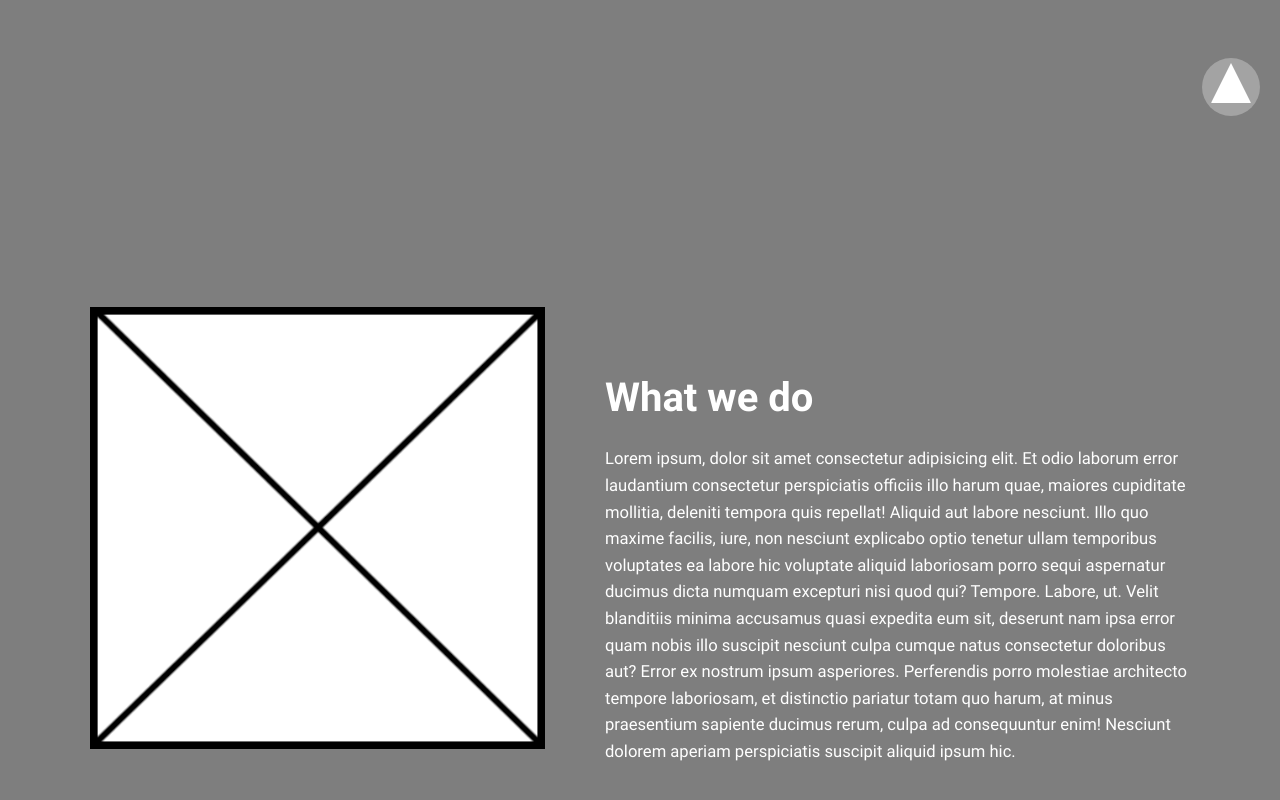
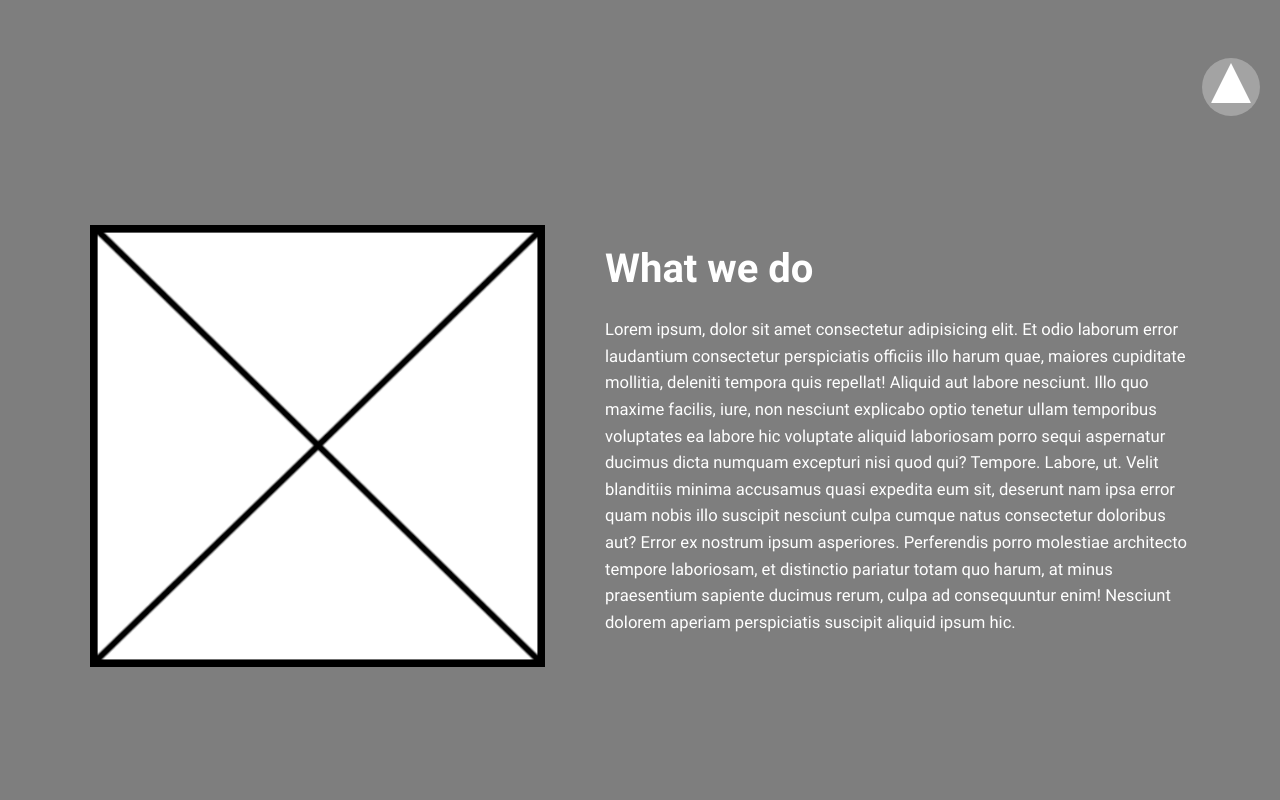
Before and after one commit to S-Kozachuk/adaptive-template, a plain HTML site: page index.html in a window 1280 px wide. Shown: the part 654-1454 px from the top of the page. After the commit the page ends 1343 px from the top, so only its background shows below. Drawn offline with Linux system fonts and the light colour scheme.

Commit message:
1200p/Removed the vertical indents in .our-work__text

```diff
--- a/sass/sections/_our-work.sass
+++ b/sass/sections/_our-work.sass
@@ -36,8 +36,6 @@
 
 	@media (min-width: 1200px)
 		margin-left: 6rem
-		padding-top: 14.5rem
-		padding-bottom: 5rem
 		max-width: 58.5rem
 
 	@media (min-width: 1440px)
```
Also changed, not shown: css/main.css.
